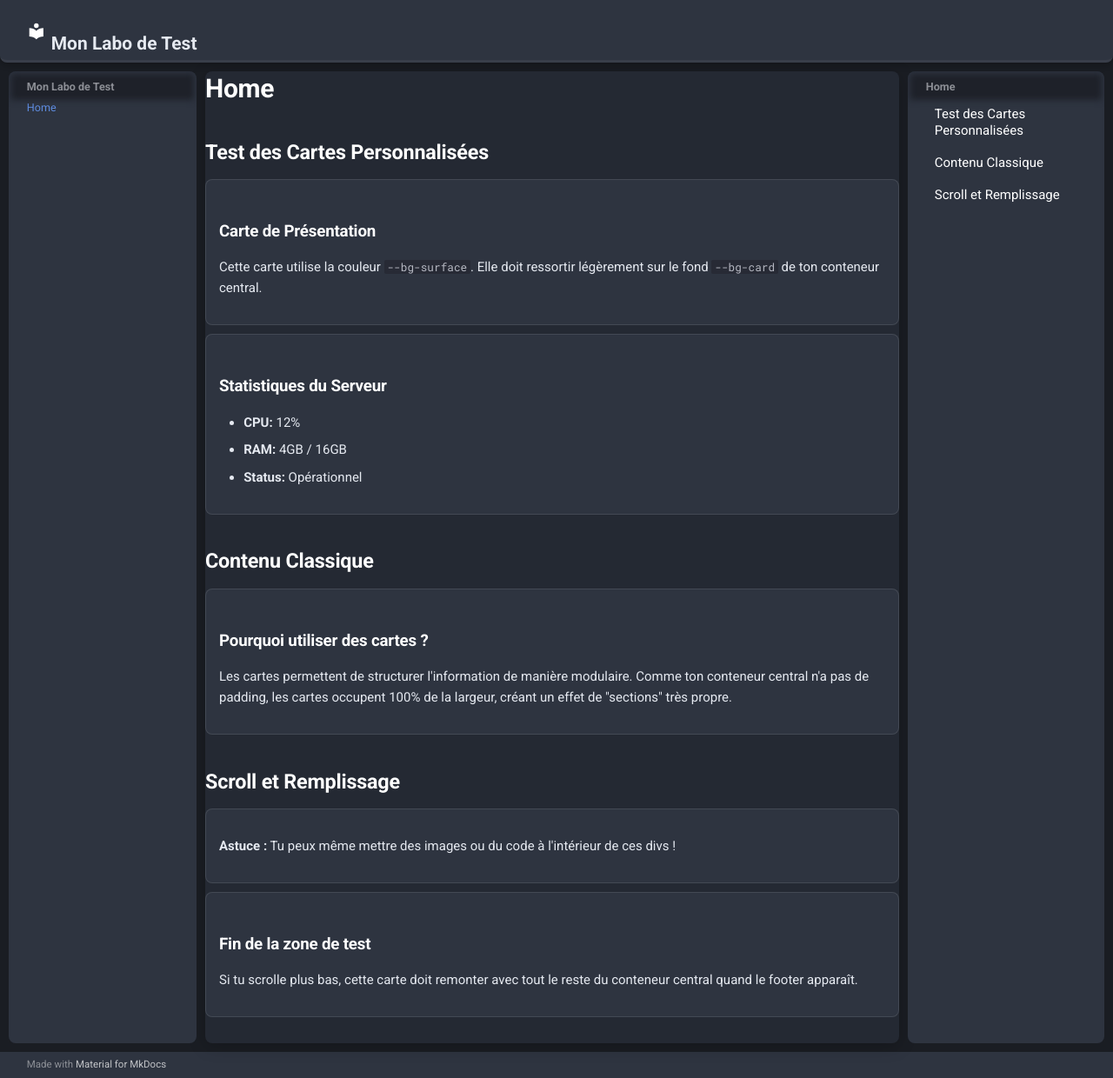
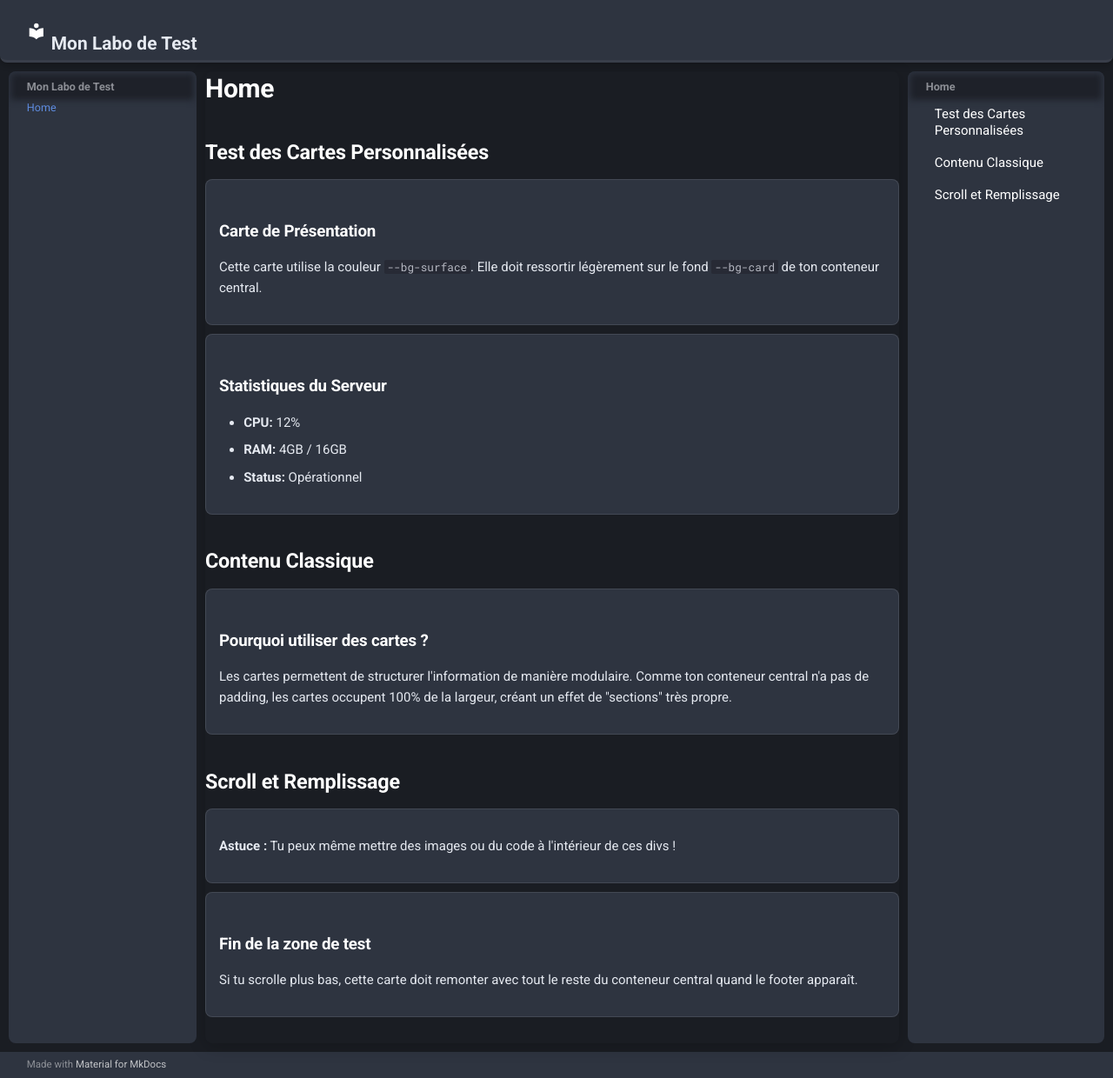
Before and after one commit to Lilevitchi/test-site, an MkDocs documentation site: the page built from docs/index.md, in a window 1280 px wide and 1240 px high. Shown: the whole window at 87% size. Built offline with MkDocs 1.6.1 and Material for MkDocs 9.7.7, drawn with Linux system fonts in a browser that asks for light colours.

Commit message:
Update extra.css

```diff
--- a/docs/stylesheets/extra.css
+++ b/docs/stylesheets/extra.css
@@ -185,7 +185,7 @@ body {
    ============================================================*/
 
   .md-content {
-    background: var(--bg-card) !important;
+    background: var(--bg-page) !important;
     color: var(--text-primary);
     border-radius: var(--radius-md);
     box-shadow: 0 4px 20px rgba(0, 0, 0, 0.2);
```
